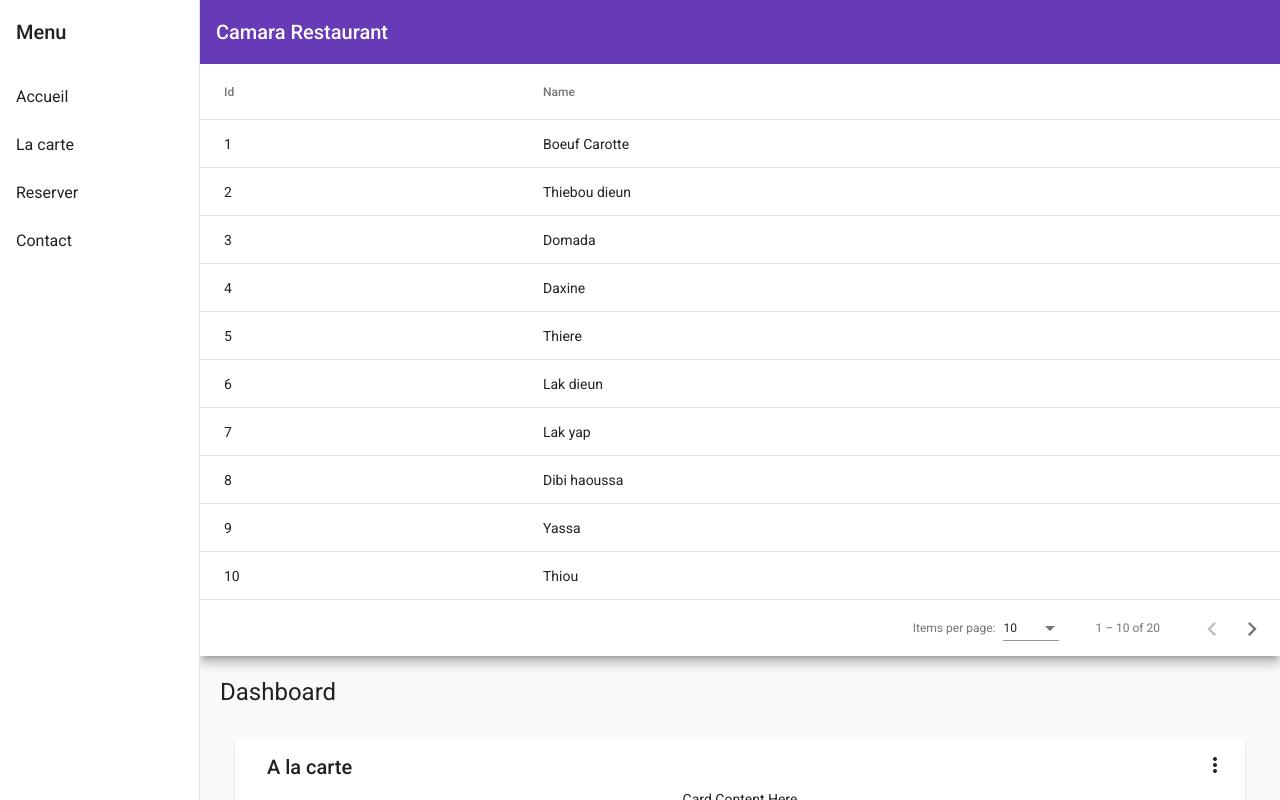
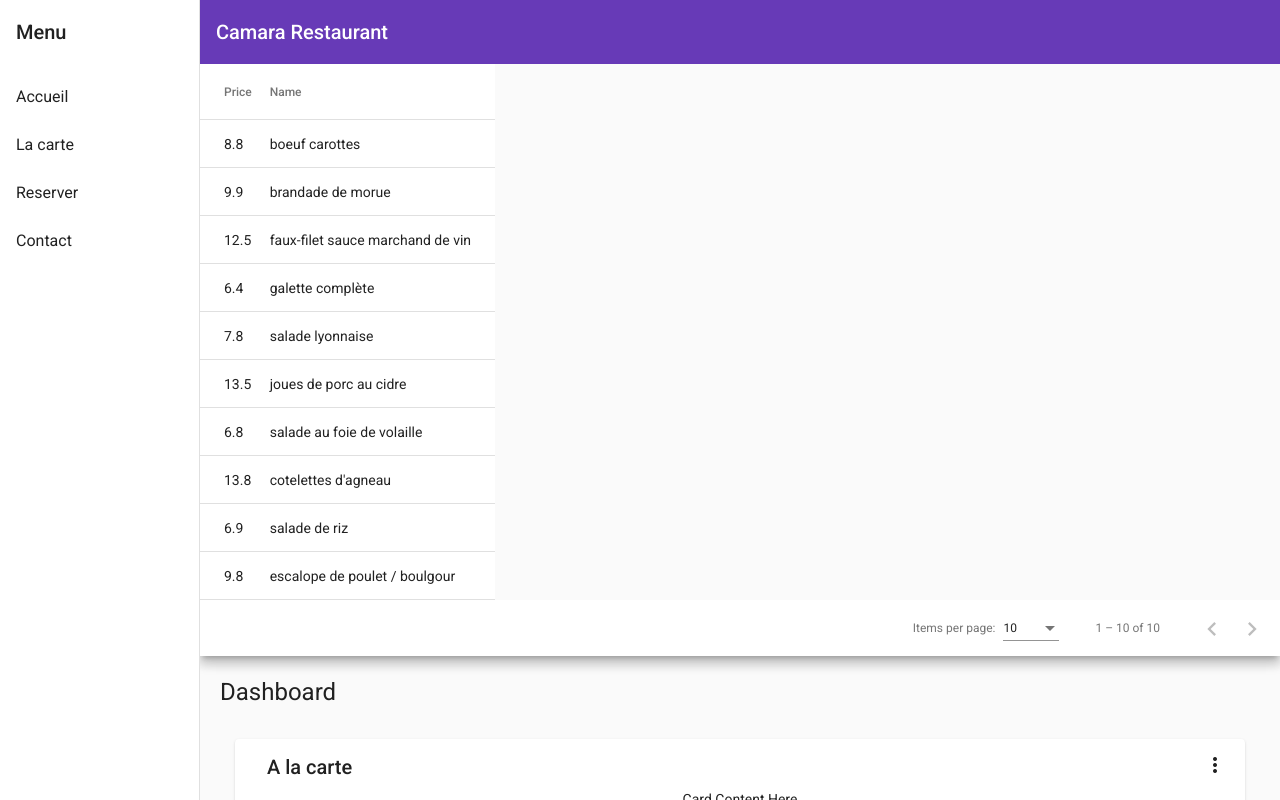
Before and after one commit to MakiC/ProjetRestau, an Angular app: page /carte in a window 1280 px wide. Built offline with nearby package versions, Linux system fonts and the light colour scheme.

Commit message:
ajout d un service, en passant le dish table a été modifié vite fait

```diff
--- a/src/app/dish-table/dish-table-datasource.ts
+++ b/src/app/dish-table/dish-table-datasource.ts
@@ -8,30 +8,21 @@ import { Observable, of as observableOf, merge } from 'rxjs';
 export interface DishTableItem {
   name: string;
   id: number;
+  price:number;
 }
 
 // TODO: replace this with real data from your application
 const EXAMPLE_DATA: DishTableItem[] = [
-  {id: 1, name: 'Boeuf Carotte'},
-  {id: 2, name: 'Thiebou dieun'},
-  {id: 3, name: 'Domada'},
-  {id: 4, name: 'Daxine'},
-  {id: 5, name: 'Thiere'},
-  {id: 6, name: 'Lak dieun'},
-  {id: 7, name: 'Lak yap'},
-  {id: 8, name: 'Dibi haoussa'},
-  {id: 9, name: 'Yassa'},
-  {id: 10, name: 'Thiou'},
-  {id: 11, name: 'Souloukhou'},
-  {id: 12, name: 'Nialeng'},
-  {id: 13, name: 'Mbaxal'},
-  {id: 14, name: 'Thieb bou honk'},
-  {id: 15, name: 'Mbaxalou saloum'},
-  {id: 16, name: 'Mafe'},
-  {id: 17, name: 'Soupou kandia'},
-  {id: 18, name: 'Soupou yel'},
-  {id: 19, name: 'Mbaxal bou waw'},
-  {id: 20, name: 'Mborokhé'},
+  {id: 1, name: 'boeuf carottes', price: 8.80},
+  {id: 2, name: 'brandade de morue', price: 9.90},
+  {id: 3, name: 'faux-filet sauce marchand de vin', price: 12.50},
+  {id: 4, name: 'galette complète', price: 6.40},
+  {id: 5, name: 'salade lyonnaise', price: 7.80},
+  {id: 6, name: 'joues de porc au cidre', price: 13.50},
+  {id: 7, name: 'salade au foie de volaille', price: 6.80},
+  {id: 8, name: 'cotelettes d\'agneau', price: 13.80},
+  {id: 9, name: 'salade de riz', price: 6.90},
+  {id: 10, name: 'escalope de poulet / boulgour', price: 9.80}
 ];
 
 /**
@@ -99,6 +90,7 @@ export class DishTableDataSource extends DataSource<DishTableItem> {
       switch (this.sort?.active) {
         case 'name': return compare(a.name, b.name, isAsc);
         case 'id': return compare(+a.id, +b.id, isAsc);
+        case 'price': return compare(a.price, b.price, isAsc);
         default: return 0;
       }
     });
--- a/src/app/dish-table/dish-table.component.css
+++ b/src/app/dish-table/dish-table.component.css
@@ -1,3 +1,9 @@
-.full-width-table {
-  width: 100%;
+.mat-h1 {
+  font: 400 24px/32px Roboto, "Helvetica Neue", sans-serif;
+  margin: 0 0 16px 16px;
 }
+
+.carte {
+  width: 80%;
+  margin-left: 33px;
+}
--- a/src/app/dish-table/dish-table.component.html
+++ b/src/app/dish-table/dish-table.component.html
@@ -11,7 +11,11 @@
       <th mat-header-cell *matHeaderCellDef mat-sort-header>Name</th>
       <td mat-cell *matCellDef="let row">{{row.name}}</td>
     </ng-container>
-
+    <!-- Name Price personnaly added -->
+    <ng-container matColumnDef="price">
+      <th mat-header-cell *matHeaderCellDef mat-sort-header>Price</th>
+      <td mat-cell *matCellDef="let row">{{row.price}}</td>
+    </ng-container>
     <tr mat-header-row *matHeaderRowDef="displayedColumns"></tr>
     <tr mat-row *matRowDef="let row; columns: displayedColumns;"></tr>
   </table>
--- a/src/app/dish-table/dish-table.component.ts
+++ b/src/app/dish-table/dish-table.component.ts
@@ -16,7 +16,7 @@ export class DishTableComponent implements AfterViewInit {
   dataSource: DishTableDataSource;
 
   /** Columns displayed in the table. Columns IDs can be added, removed, or reordered. */
-  displayedColumns = ['id', 'name'];
+  displayedColumns = ['price', 'name'];
 
   constructor() {
     this.dataSource = new DishTableDataSource();
```
Also changed, not shown: src/app/services/quick-lunch.service.ts (added, +9 -0 lines), 1 other file (tests, documents, lock files or other folders).
